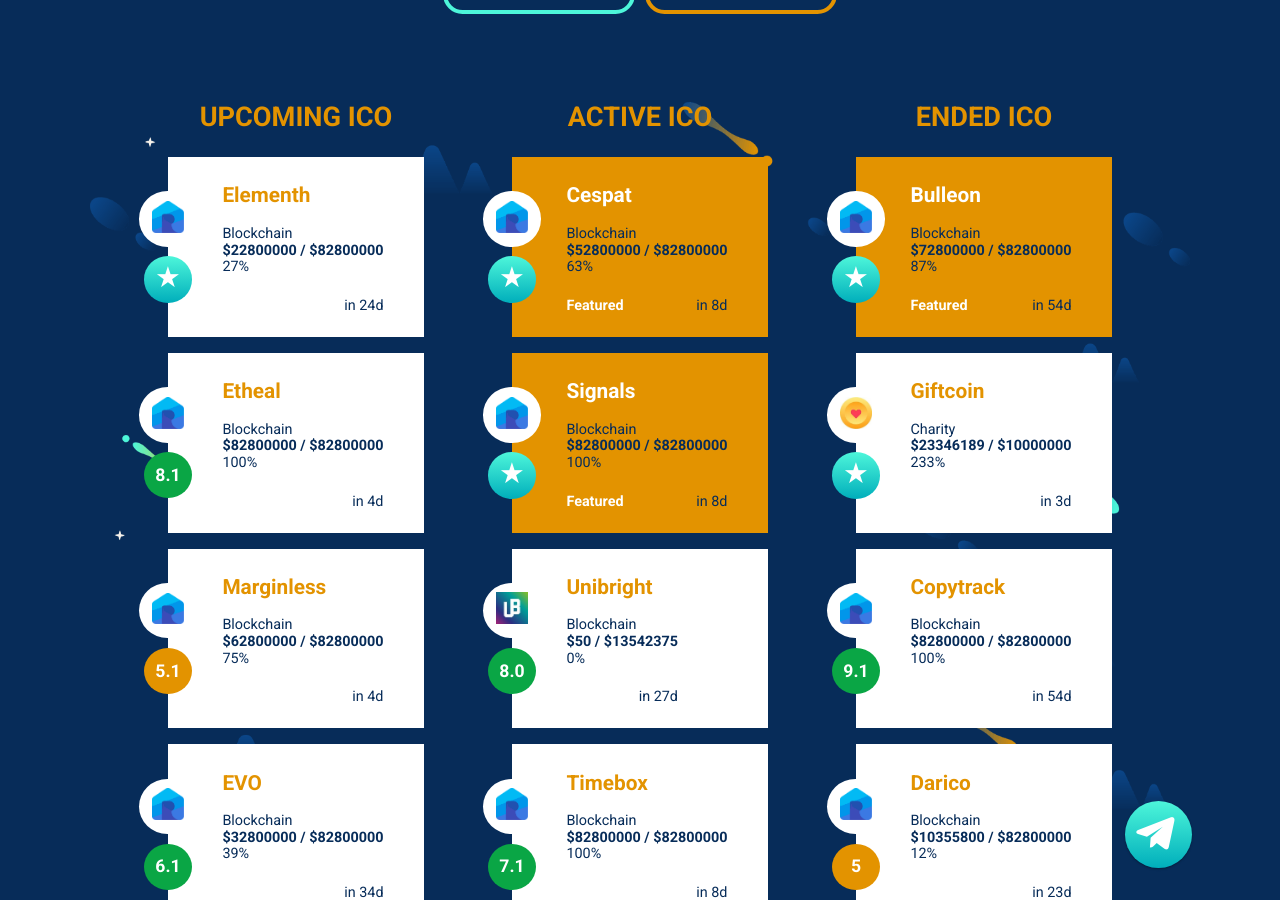
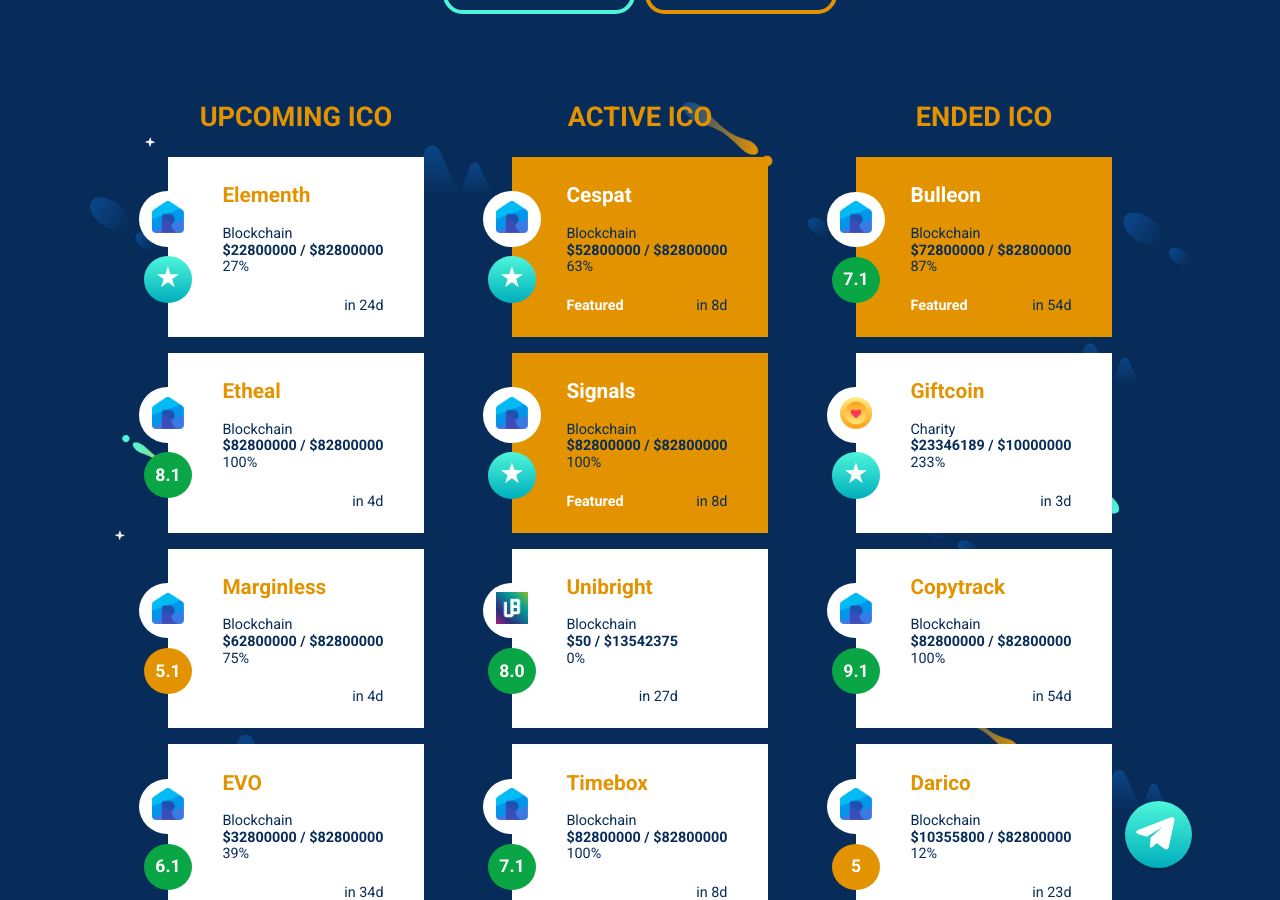
Before and after one commit to moonlandingnetwork/moonlandingnetwork.github.io, a Jekyll site: the page built from index.html, in a window 1280 px wide and 900 px high, scrolled down 1182 px. Built offline with Jekyll 4.4.1, drawn with Linux system fonts in a browser that asks for light colours; cached includes are drawn as plain includes; nearby versions of some CDN libraries; comment, search, counter and statistics services are not loaded.

Commit message:
Changed Coin Property For Testing

```diff
--- a/_coins/bulleon.html
+++ b/_coins/bulleon.html
@@ -34,7 +34,7 @@ token:
  type: Etherium (ERC20)
  location: Berlin, Germany
  announced: December 19, 2017
-moonability: 2.1
+moonability: 7.1
 progress:
  total: 82800000
  collected: 72800000
```
Also changed, not shown: other parts of _coins/bulleon.html (+1 -1 lines).
